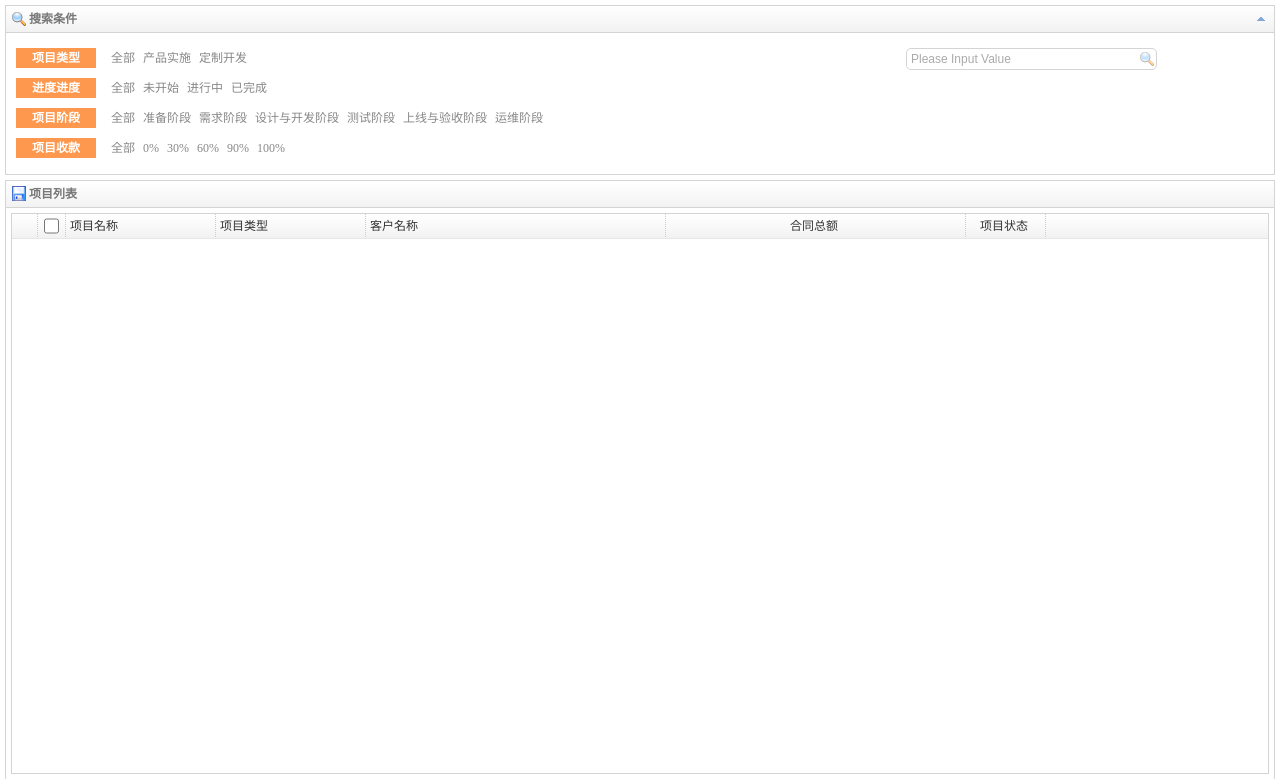
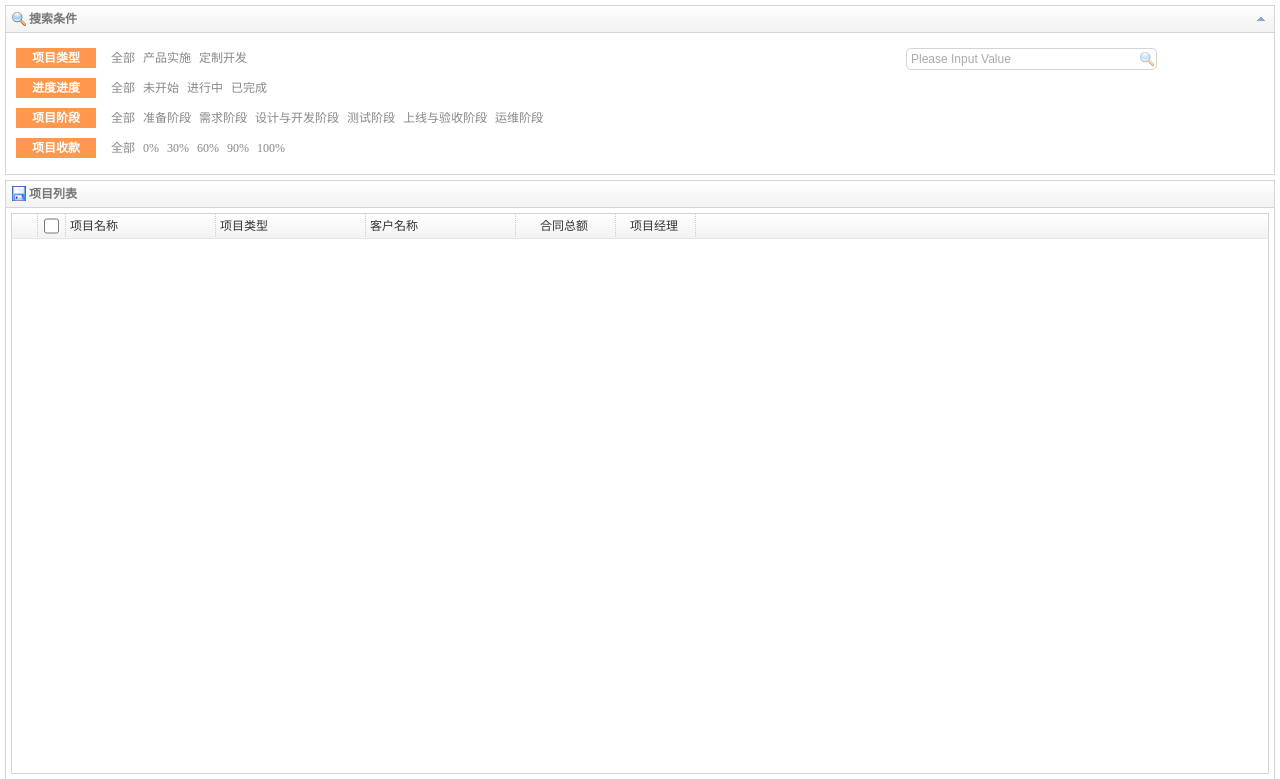
Before and after one commit to 18008379985/project, a Spring app: page /projectList in a window 1280 px wide. Shown: the top 779 px of the page. Run offline with Thymeleaf, Linux system fonts and the light colour scheme; the template is opened without the code that fills it, so the values that code supplies are empty.

Commit message:
2018-03-13

```diff
--- a/pom.xml
+++ b/pom.xml
@@ -30,6 +30,11 @@
 			<artifactId>spring-boot-starter-data-jpa</artifactId>
 		</dependency>
 		<dependency>
+			<groupId>mysql</groupId>
+			<artifactId>mysql-connector-java</artifactId>
+			<scope>runtime</scope>
+		</dependency>
+		<dependency>
 			<groupId>org.springframework.boot</groupId>
 			<artifactId>spring-boot-starter-thymeleaf</artifactId>
 		</dependency>
--- a/src/main/java/com/soa/project/domain/Project.java
+++ b/src/main/java/com/soa/project/domain/Project.java
@@ -1,9 +1,6 @@
 package com.soa.project.domain;
 
-
-import org.springframework.data.annotation.Id;
-
-import javax.persistence.Entity;
+import javax.persistence.*;
 
 /**
  *  @author liyanhua
@@ -11,6 +8,7 @@ import javax.persistence.Entity;
  */
 
 @Entity
+@Table(name = "project")
 public class Project {
   private String guid;
   private String projectName;
--- a/src/main/java/com/soa/project/domain/ProjectResource.java
+++ b/src/main/java/com/soa/project/domain/ProjectResource.java
@@ -1,10 +1,10 @@
 package com.soa.project.domain;
 
 
-import javax.persistence.Entity;
-import javax.persistence.Id;
+import javax.persistence.*;
 
 @Entity
+@Table(name = "projectResource")
 public class ProjectResource {
   private String guid;
   private String projectGuid;
--- a/src/main/java/com/soa/project/domain/ProjectSchedule.java
+++ b/src/main/java/com/soa/project/domain/ProjectSchedule.java
@@ -1,10 +1,10 @@
 package com.soa.project.domain;
 
 
-import javax.persistence.Entity;
-import javax.persistence.Id;
+import javax.persistence.*;
 
 @Entity
+@Table(name = "projectSchedule")
 public class ProjectSchedule {
   private String guid;
   private String projectGuid;
--- a/src/main/resources/templates/projectList.html
+++ b/src/main/resources/templates/projectList.html
@@ -2,12 +2,12 @@
 <html>
 <meta charset="UTF-8">
 <head>
-	<link rel="stylesheet" type="text/css" href="../static/jquery/themes/bootstrap/easyui.css">
-	<link rel="stylesheet" type="text/css" href="../static/jquery/themes/icon.css">
-	<link rel="stylesheet" type="text/css" href="../static/css/customSearch.css">
-	<script type="text/javascript" src="../static/jquery/jquery.min.js"></script>
-	<script type="text/javascript" src="../static/jquery/jquery.easyui.min.js"></script>
-	<script type="text/javascript" src="../static/jquery/easyui-lang-zh_CN.js"></script>
+	<link rel="stylesheet" type="text/css" href="/jquery/themes/bootstrap/easyui.css">
+	<link rel="stylesheet" type="text/css" href="/jquery/themes/icon.css">
+	<link rel="stylesheet" type="text/css" href="/css/customSearch.css">
+	<script type="text/javascript" src="/jquery/jquery.min.js"></script>
+	<script type="text/javascript" src="/jquery/jquery.easyui.min.js"></script>
+	<script type="text/javascript" src="/jquery/easyui-lang-zh_CN.js"></script>
 
 
 </head>
@@ -85,7 +85,7 @@
 
 			              pagination:false,
 
-			              url:'GetData.jsp',
+			              url:'/service/getProjectList',
 
 			              method:'get',
 
@@ -96,16 +96,16 @@
 			<thead data-options="frozen:true">
 			<tr>
 				<th data-options="field:'ck',checkbox:true"></th>
-				<th data-options="field:'PROCESS_NAME',width:150,align:'left'">项目名称</th>
+				<th data-options="field:'projectName',width:150,align:'left'">项目名称</th>
 			</tr>
 			</thead>
 
 			<thead>
 			<tr>
-				<th data-options="field:'PROCESS_TYPE',width:150,align:'left'">项目类型</th>
-				<th data-options="field:'PROCESS_DESC',width:300,align:'left'">客户名称</th>
-				<th data-options="field:'PROCESS_VERSION',width:300,align:'center'">合同总额</th>
-				<th data-options="field:'PROCESS_STATE',width:80,align:'center'">项目状态</th>
+				<th data-options="field:'typeCode',width:150,align:'left'">项目类型</th>
+				<th data-options="field:'customerName',width:150,align:'left'">客户名称</th>
+				<th data-options="field:'contractAmount',width:100,align:'center'">合同总额</th>
+				<th data-options="field:'pmName',width:80,align:'center'">项目经理</th>
 			</tr>
 			</thead>
 		</table>
```
Also changed, not shown: src/main/java/com/soa/project/controller/ProjectsController.java (+3 -4 lines), src/main/java/com/soa/project/service/ProjectService.java (+30 -1 lines), src/main/resources/static/js/project.js (added, +25 -0 lines).
